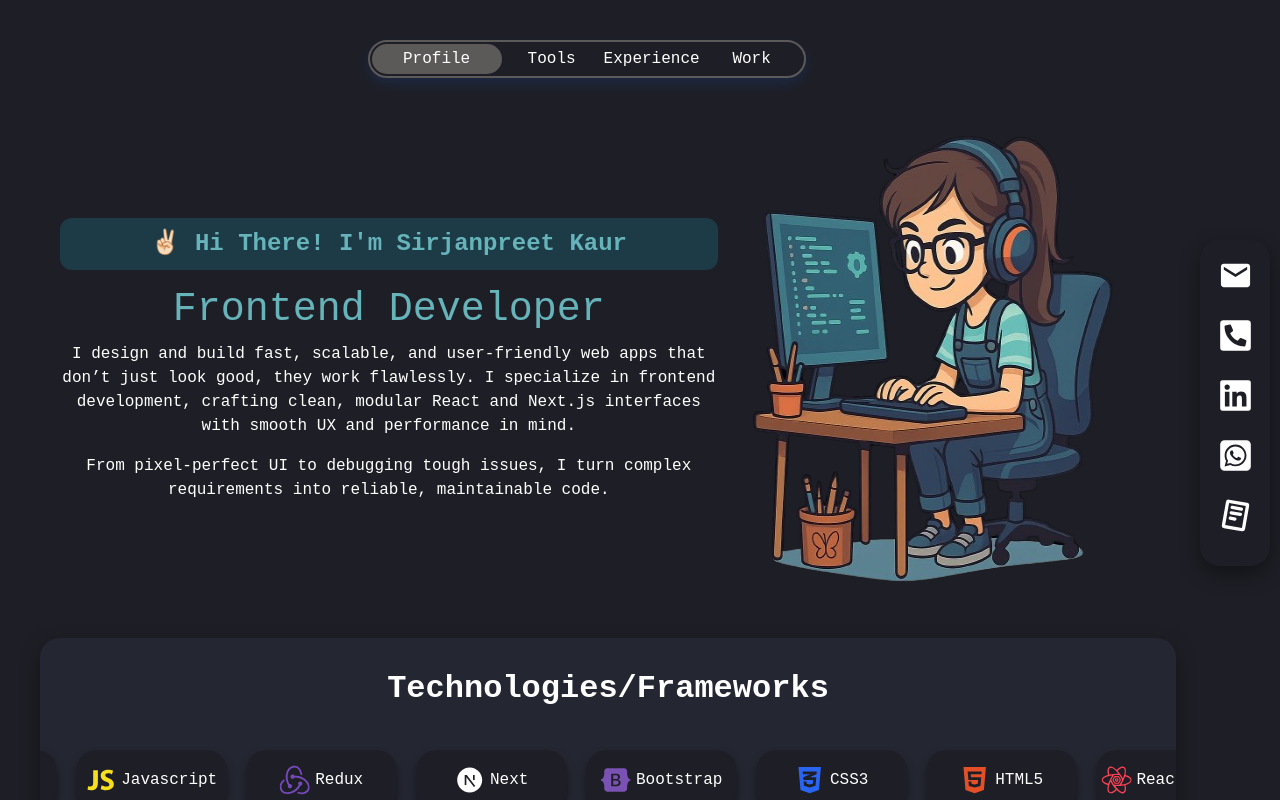
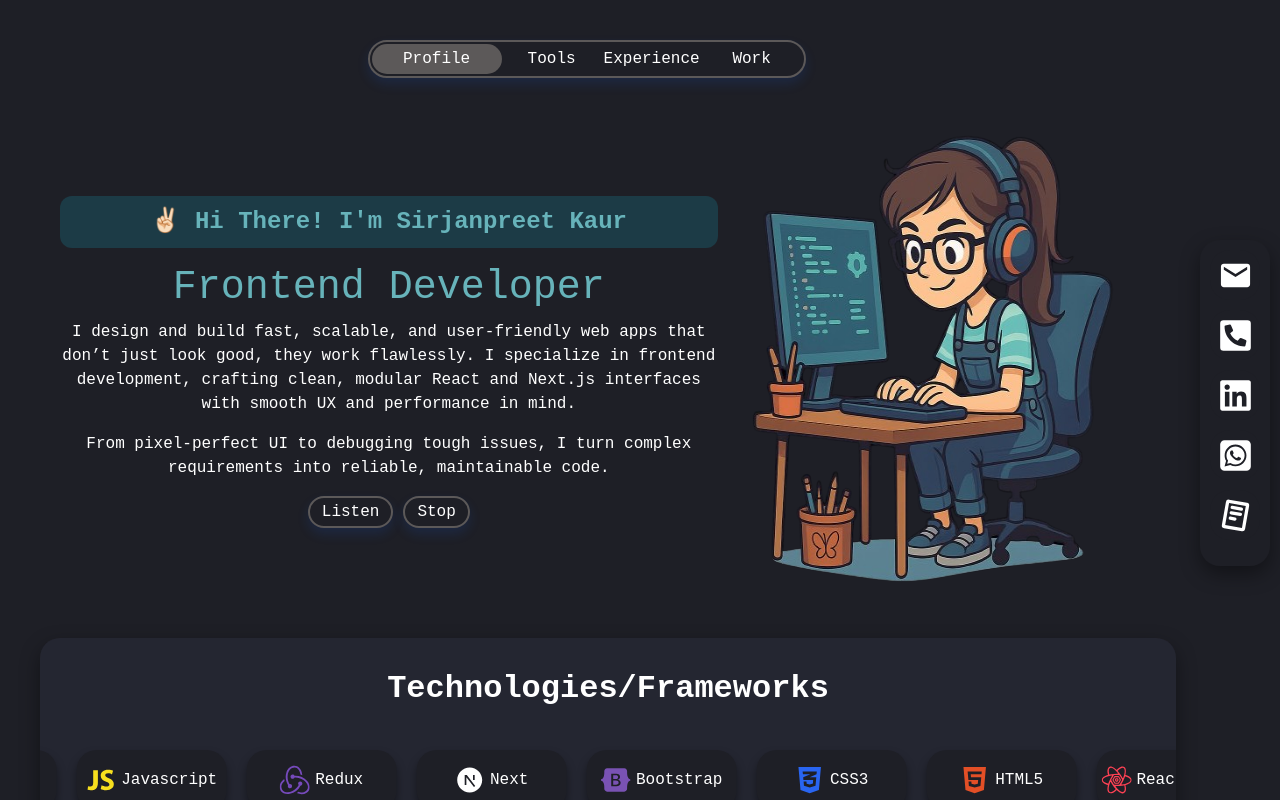
Before and after one commit to Sirjanpreetkaur/my-portfolio, a React (Create React App) app: page / in a window 1280 px wide. Shown: the top 800 px of the page. Built offline with nearby package versions, Linux system fonts and the light colour scheme.

Commit message:
text to speech feature added in portfolio

```diff
--- a/src/assets/css/portfolio.css
+++ b/src/assets/css/portfolio.css
@@ -522,6 +522,15 @@ address {
   right: -160px;
   width: 56px;
 }
+.text-to-speech button{
+  border: 2px solid #5c5959;
+  border-radius: 44px;
+  background-color: transparent;
+  box-shadow: 0 0 1px 0 #185ee026, 0 6px 12px 0 #185ee026;
+  padding: 2px 12px;
+  color: var(--color-primary);
+  margin-bottom: 12px;
+}
 
 @media screen and (max-width: 1000px) and (min-width: 360px) {
   .nav_bar {
--- a/src/components/header.js
+++ b/src/components/header.js
@@ -1,36 +1,42 @@
+// Header.js
 import React from "react";
 import "../assets/css/portfolio.css";
 import profileImage from "../assets/images/profileImage.png";
+import TextToSpeech from "./textToSpeech.js"; // adjust the path if necessary
 
-const Header = () => {
+const Header = ({ theme }) => {
+  const introText = "Hi! I'm Sirjanpreet Kaur, a Frontend Developer who designs and builds fast, scalable web apps.  I design and build fast, scalable, and user-friendly web apps that don’t just look good, they work flawlessly. I specialize in frontend development, crafting clean, modular React and Next.js interfaces with smooth UX and performance in mind.";
+
   return (
     <>
       <div className="portfolio-image-cover">
         <div className="portfolio-intro">
-          <div class="content">
-            <div class="content-tertiary">
+          <div className="content">
+            <div className="content-tertiary">
               <p>
                 <span>✌🏻</span> Hi there! I'm Sirjanpreet Kaur
               </p>
             </div>
-            <div class="content-primary">
+            <div className="content-primary">
               <h1>
                 <span>Frontend Developer</span>
               </h1>
             </div>
-            <div class="content-secondary">
+            <div className="content-secondary">
               <p>
-                <p>
                 I design and build fast, scalable, and user-friendly web apps
                 that don’t just look good, they work flawlessly. I specialize in
                 frontend development, crafting clean, modular React and Next.js
-                interfaces with smooth UX and performance in mind.</p>
-
-                <p>
-                  From pixel-perfect UI to debugging tough issues, I turn
-                  complex requirements into reliable, maintainable code.
-                </p>
+                interfaces with smooth UX and performance in mind.
               </p>
+              <p>
+                From pixel-perfect UI to debugging tough issues, I turn
+                complex requirements into reliable, maintainable code.
+              </p>
+            </div>
+            {/* Text-to-Speech button with listen icon */}
+            <div style={{ marginTop: "10px" }}>
+              <TextToSpeech text={introText} />
             </div>
           </div>
           <div className="portfolio-profile-img">
--- /dev/null
+++ b/src/components/textToSpeech.js
@@ -0,0 +1,50 @@
+// TextToSpeech.js
+import React from "react";
+
+const TextToSpeech = ({ text, rate = 1, pitch = 1, volume = 1 }) => {
+  // Function to trigger speech synthesis
+  const speak = () => {
+    // Check if the API is supported
+    if ("speechSynthesis" in window) {
+      // Create a new utterance
+      const utterance = new SpeechSynthesisUtterance(text);
+
+      // Set optional properties
+      utterance.rate = rate;     // Speed of speech (default is 1)
+      utterance.pitch = pitch;   // Tone of speech (default is 1)
+      utterance.volume = volume; // Volume (0 to 1, default is 1)
+
+      // Choose a female voice if available
+      const voices = window.speechSynthesis.getVoices();
+      // Attempt to find a voice with "female" in its name
+      const femaleVoice = voices.find(voice => voice.name.toLowerCase().includes("female"));
+      if (femaleVoice) {
+        utterance.voice = femaleVoice;
+      } else if (voices.length > 0) {
+        // Fallback to the first available voice if no female voice is found
+        utterance.voice = voices[0];
+      }
+
+      // Speak the utterance
+      window.speechSynthesis.speak(utterance);
+    } else {
+      alert("Sorry, your browser does not support text-to-speech functionality.");
+    }
+  };
+
+  // Function to cancel the speech
+  const stopSpeech = () => {
+    window.speechSynthesis.cancel();
+  };
+
+  return (
+    <div className="text-to-speech">
+      <button onClick={speak}>Listen</button>
+      <button onClick={stopSpeech} style={{ marginLeft: "10px" }}>
+        Stop
+      </button>
+    </div>
+  );
+};
+
+export default TextToSpeech;
```
